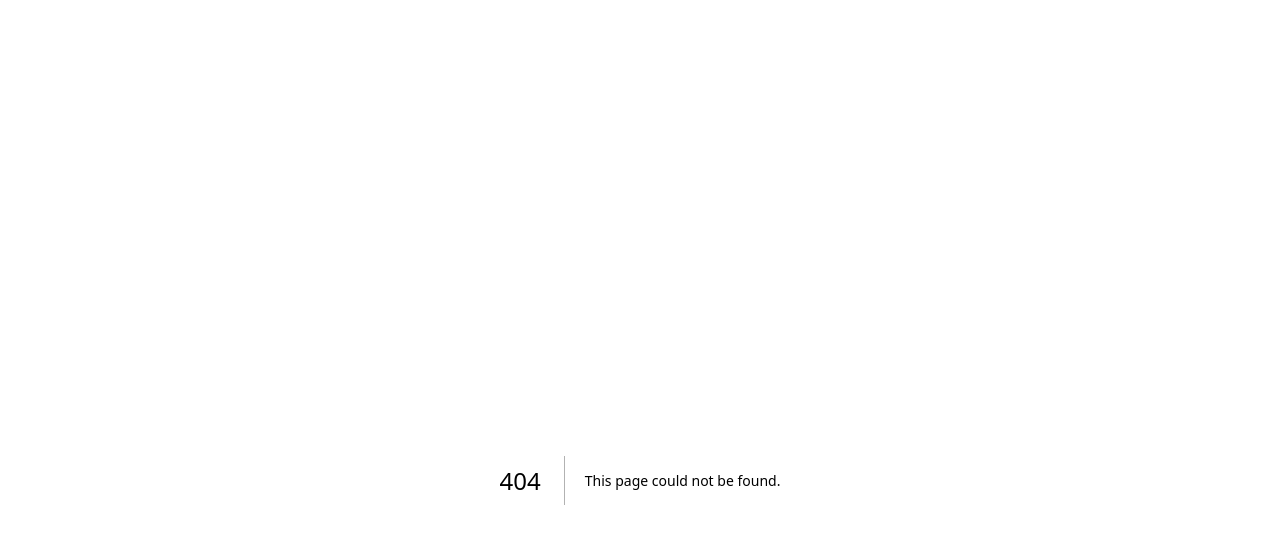
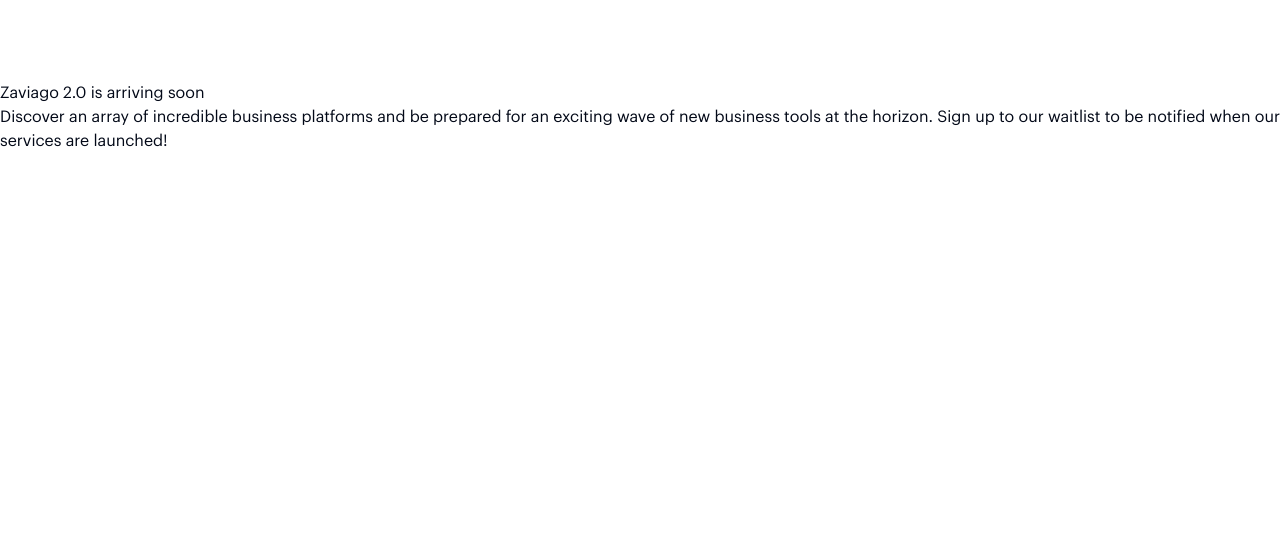
Before and after one commit to zaviagodev/zaviago-new-site, a Next.js app: page /coming-soon in a window 1280 px wide. Before the commit this address had no page. Shown: the top 544 px of the page. Built offline with nearby package versions, Linux system fonts and the light colour scheme.

Commit message:
create: coming-soon page

```diff
--- /dev/null
+++ b/app/coming-soon/page.tsx
@@ -0,0 +1,10 @@
+const ComingSoon = () => {
+  return (
+    <section>
+      <h1 className="font-recoleta">Zaviago 2.0 is arriving soon</h1>
+      <p>Discover an array of incredible business platforms and be prepared for an exciting wave of new business tools at the horizon. Sign up to our waitlist to be notified when our services are launched!</p>
+    </section>
+  )
+}
+
+export default ComingSoon
```
